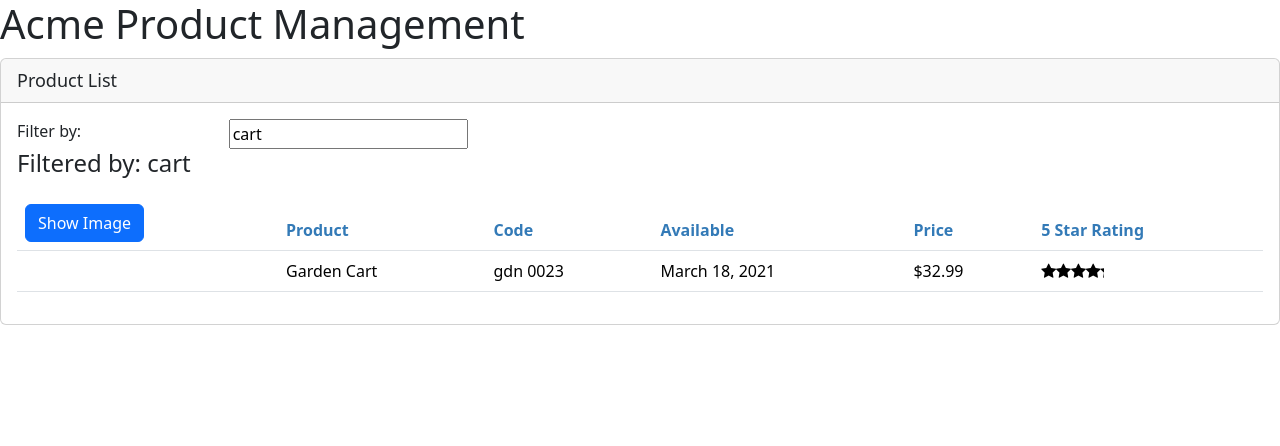
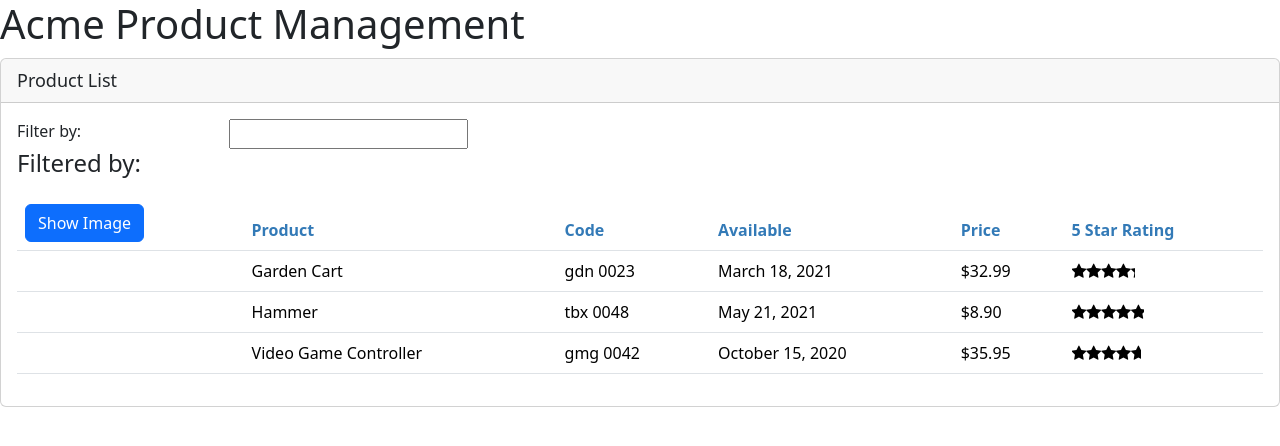
Before and after one commit to salmen123/acme-product-management-Angular, an Angular app: page / in a window 1280 px wide. Shown: the top 446 px of the page. Built offline with nearby package versions, Linux system fonts and the light colour scheme.

Commit message:
Registering a Service, Injecting the Service

```diff
--- a/package.json
+++ b/package.json
@@ -20,7 +20,9 @@
     "Lifecycle Hooks",
     "Nested Component",
     "Passing Data to a Nested Component (@Input)",
-    "Emitting an Event (@Output)"
+    "Emitting an Event (@Output)",
+    "Registering a Service",
+    "Injecting the Service"
   ],
   "private": true,
   "scripts": {
--- a/src/app/products/product-list.component.ts
+++ b/src/app/products/product-list.component.ts
@@ -4,6 +4,7 @@
 
 import { ConvertToSpacesPipe } from '../shared/convert-to-spaces.pipe';
 import { IProduct } from './product';
+import { ProductService } from './product.service';
 import { StarComponent } from '../shared/star.component';
 
 @Component({
@@ -30,28 +31,9 @@
   }
 
   filteredProducts: IProduct[] = [];
-  products: IProduct[] = [
-    {
-      "productId": 2,
-      "productName": "Garden Cart",
-      "productCode": "GDN-0023",
-      "releaseDate": "March 18, 2021",
-      "description": "15 gallon capacity rolling garden cart",
-      "price": 32.99,
-      "starRating": 4.2,
-      "imageUrl": "assets/images/garden_cart.png"
-    },
-    {
-      "productId": 5,
-      "productName": "Hammer",
-      "productCode": "TBX-0048",
-      "releaseDate": "May 21, 2021",
-      "description": "Curved claw steel hammer",
-      "price": 8.9,
-      "starRating": 4.8,
-      "imageUrl": "assets/images/hammer.png"
-    }
-  ];
+  products: IProduct[] = [];
+
+  constructor(private productService: ProductService) {}
 
   performFilter(filterBy: string): IProduct[] {
     filterBy = filterBy.toLocaleLowerCase();
@@ -64,7 +46,8 @@
   }
 
   ngOnInit(): void {
-    this.listFilter = 'cart';
+    this.products = this.productService.getProducts();
+    this.filteredProducts = this.products;
   }
 
   onRatingClicked(message: string): void {
--- /dev/null
+++ b/src/app/products/product.service.ts
@@ -0,0 +1,44 @@
+import { Injectable } from '@angular/core';
+
+import { IProduct } from './product';
+
+@Injectable({
+  providedIn: 'root'
+})
+export class ProductService {
+
+  getProducts(): IProduct[] {
+    return [
+      {
+        'productId': 2,
+        'productName': 'Garden Cart',
+        'productCode': 'GDN-0023',
+        'releaseDate': 'March 18, 2021',
+        'description': '15 gallon capacity rolling garden cart',
+        'price': 32.99,
+        'starRating': 4.2,
+        'imageUrl': 'assets/images/garden_cart.png'
+      },
+      {
+        'productId': 5,
+        'productName': 'Hammer',
+        'productCode': 'TBX-0048',
+        'releaseDate': 'May 21, 2021',
+        'description': 'Curved claw steel hammer',
+        'price': 8.9,
+        'starRating': 4.8,
+        'imageUrl': 'assets/images/hammer.png'
+      },
+      {
+        'productId': 10,
+        'productName': 'Video Game Controller',
+        'productCode': 'GMG-0042',
+        'releaseDate': 'October 15, 2020',
+        'description': 'Standard two-button video game controller',
+        'price': 35.95,
+        'starRating': 4.6,
+        'imageUrl': 'assets/images/xbox-controller.png'
+      }
+    ];
+  }
+}
```
